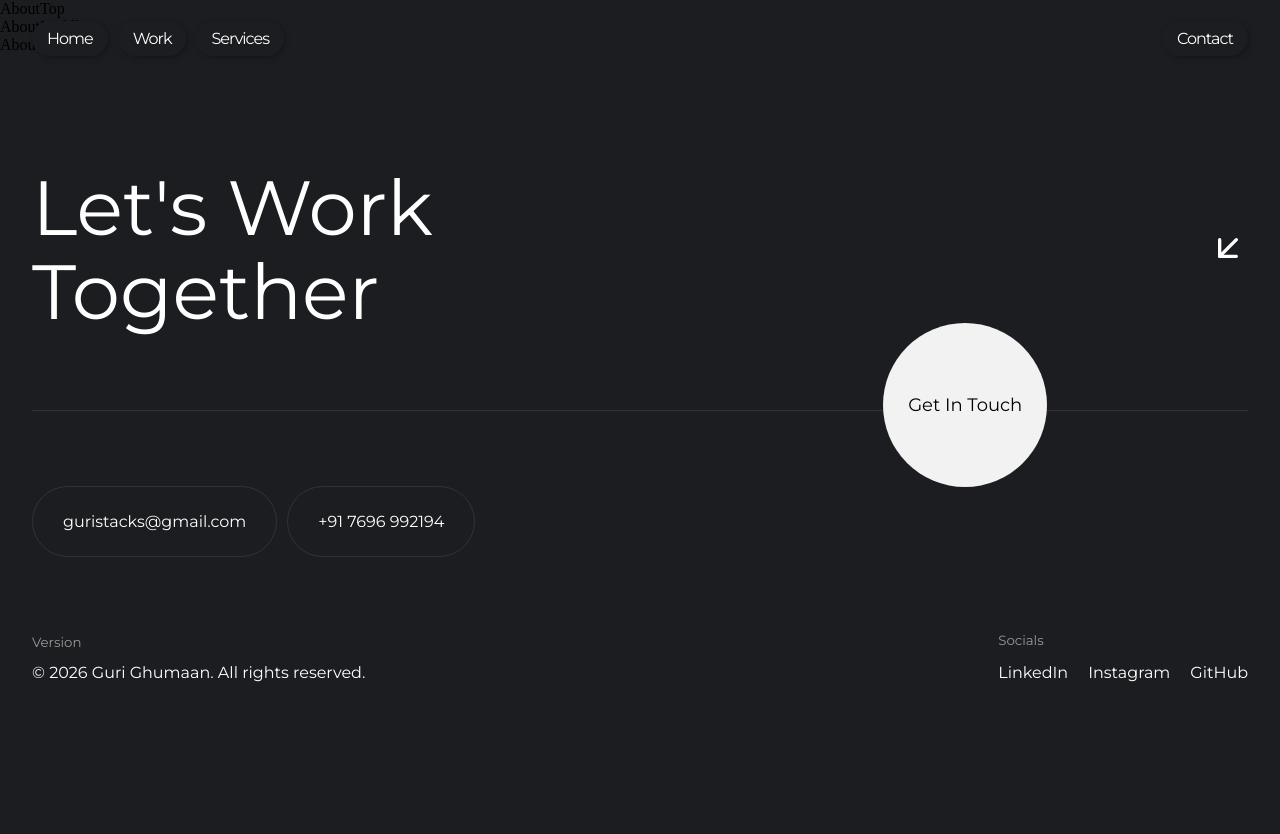
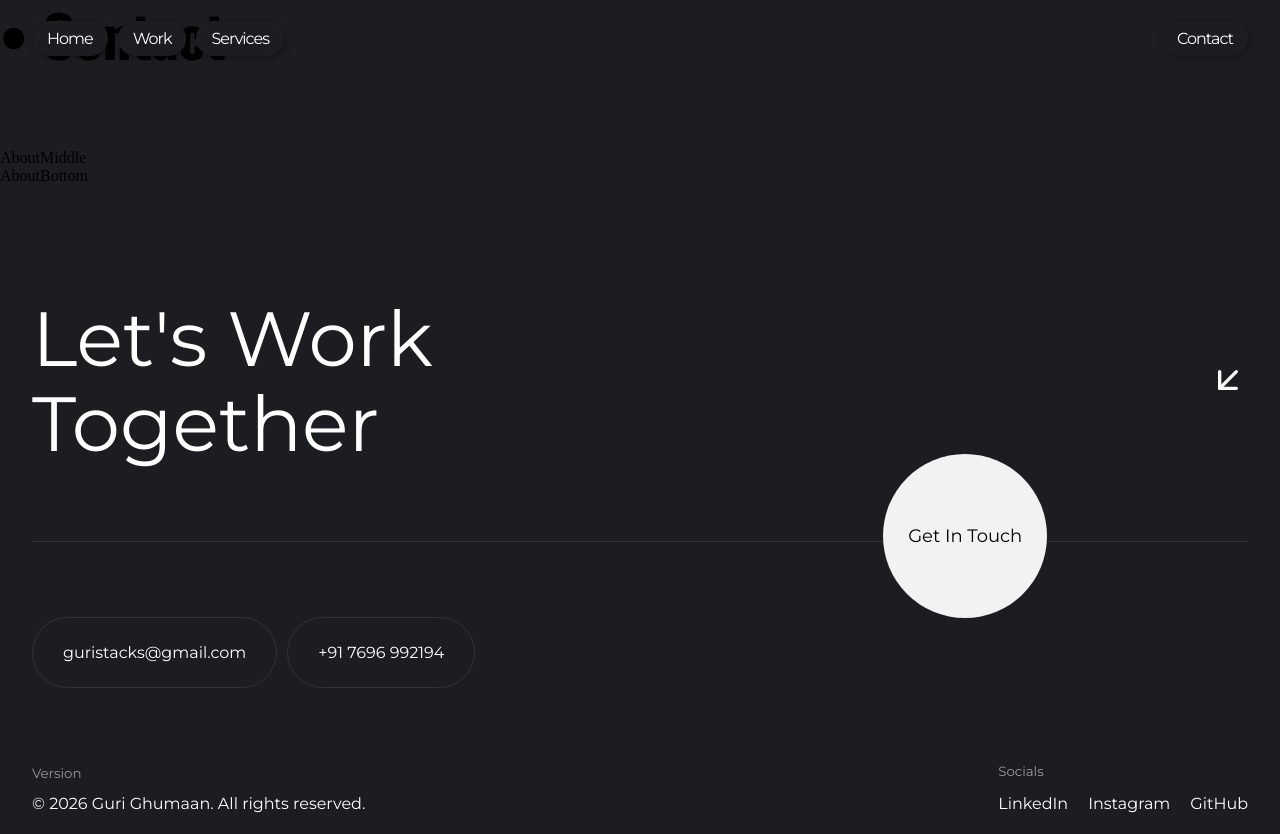
Before and after one commit to prateek15000/vyxis-ai-protfolio, a React (Vite) app: page /about in a window 1280 px wide. Before the commit the page ends 800 px from the top, so only its background shows below. Built offline with nearby package versions, Linux system fonts and the light colour scheme.

Commit message:
Refactor AboutTop component to accept styles as props and implement refs for elements

```diff
--- a/src/Components/About-Page/About.jsx
+++ b/src/Components/About-Page/About.jsx
@@ -2,6 +2,7 @@ import React from "react";
 import { Helmet } from "react-helmet-async";
 import Header from "../Home-Page/Header-Section/header";
 import Footer from "../Home-Page/Footer-Section/Footer";
+import styles from "./AboutPage.module.css";
 import AboutTop from "./AboutTop";
 import AboutMiddle from "./AboutMiddle";
 import AboutBottom from "./AboutBottom";
@@ -24,9 +25,9 @@ const About = () => {
       </Helmet>
       <Header navLinks={navLinks} />
       <main>
-        <AboutTop />
-        <AboutMiddle />
-        <AboutBottom />
+        <AboutTop styles={styles} />
+        <AboutMiddle styles={styles} />
+        <AboutBottom styles={styles} />
       </main>
       <Footer />
 
--- a/src/Components/About-Page/AboutTop.jsx
+++ b/src/Components/About-Page/AboutTop.jsx
@@ -1,9 +1,16 @@
-import React from 'react'
+import React, { useRef } from "react";
+const AboutTop = ({styles}) => {
 
-const AboutTop = () => {
-  return (
-    <div>AboutTop</div>
-  )
+    const blackRef = useRef(null);
+    const helloRef = useRef(null);
+
+    return (
+        <section>
+            <div ref={blackRef} className={`${styles.black} ${styles.flex} ${styles.ac} ${styles.jc}`}>
+                <h2 ref={helloRef} className={styles.helloText}>• Contact</h2>
+            </div>
+        </section>
+    )
 }
 
 export default AboutTop
```
